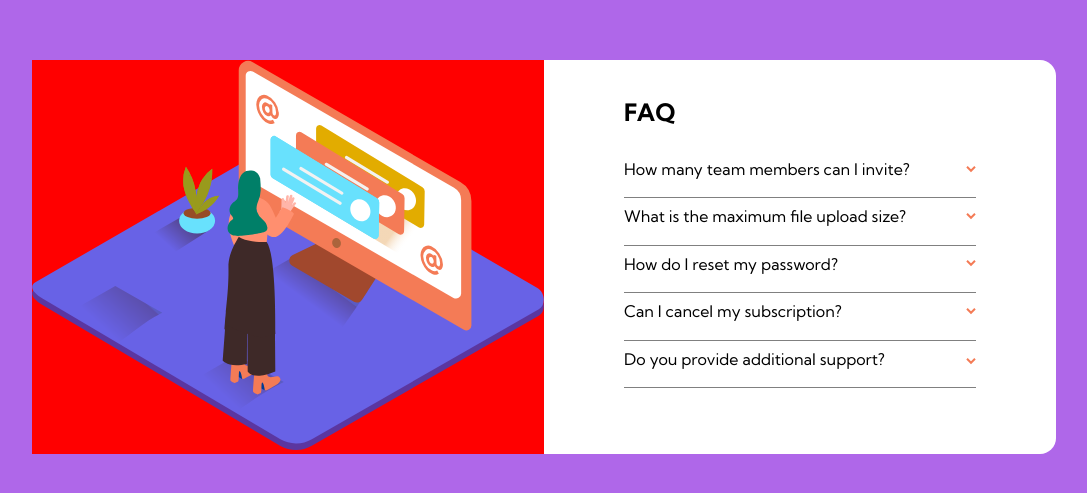
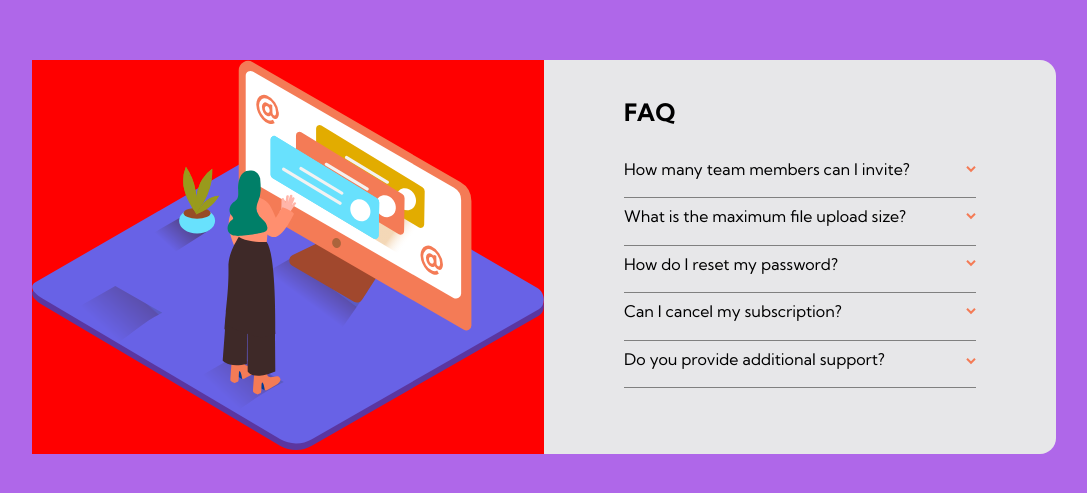
Before and after one commit to Oyindobra-Agberebi/Faq-Accordion-Card, a plain HTML site: page index.html in a window 1280 px wide. Shown: the part 143-636 px from the top of the page, without its empty margins (96-1183 px from the left). Drawn offline with nearby package versions, Linux system fonts and the light colour scheme.

Commit message:
intial commit

```diff
--- a/css/styles.css
+++ b/css/styles.css
@@ -35,12 +35,12 @@ main {
 .container {
     width: 80%;
     height: auto;
-    background-color: white;
+    background-color: var(--lightGrayishBlue);
     border-radius: 1em;
     display: flex;
     justify-content: space-between;
     /* align-items: center; */
-    position: ;
+
 }
 
 section:first-child {
@@ -78,7 +78,6 @@ article .question {
 article .answer {
     font-size: 13px;
     max-width: 370px;
-    /* display: none; */
     padding-top: .8em;
     max-height: 0;
     overflow: hidden;
@@ -87,7 +86,6 @@ article .answer {
 
 
 .active-faq .answer {
-    /* display: block; */
     max-height: 350px;
     transition: 1.9s;
     animation: fade 1s ease-in-out;
```
